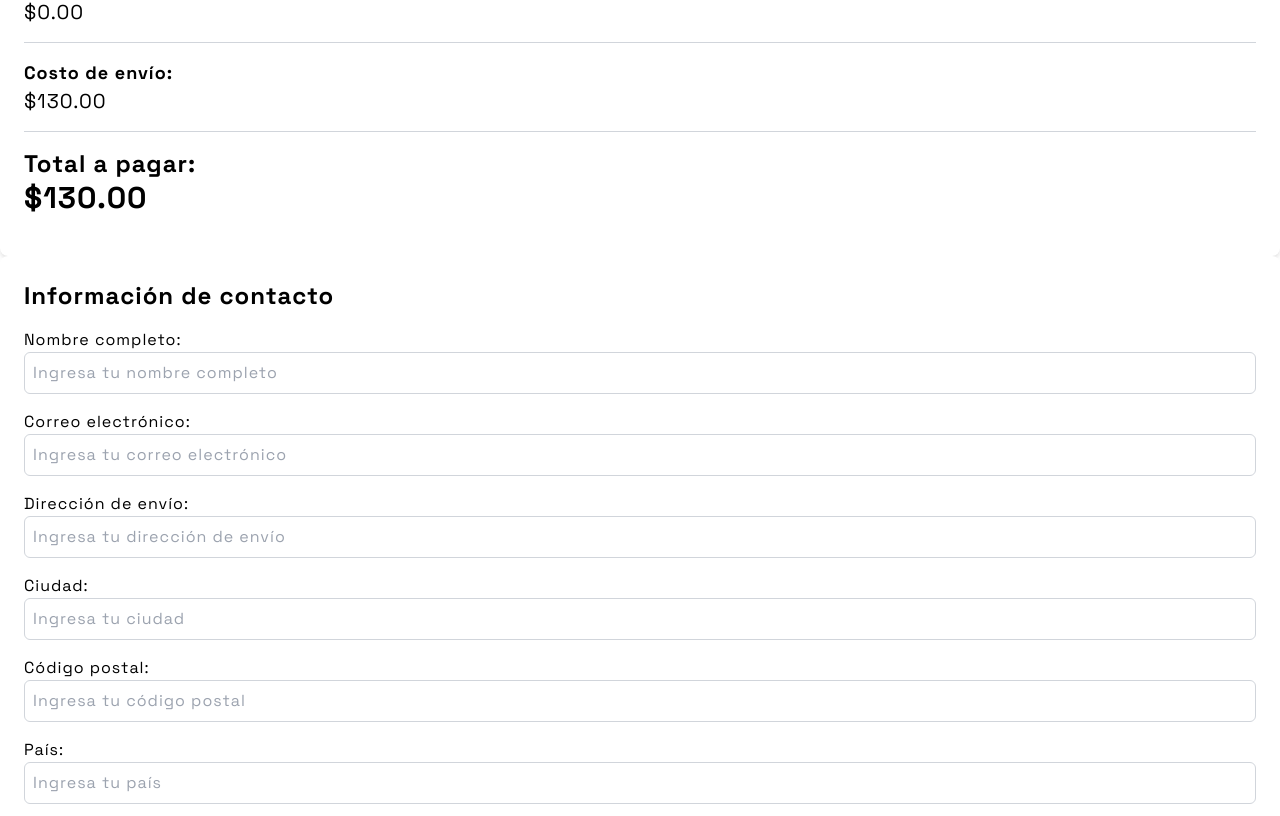
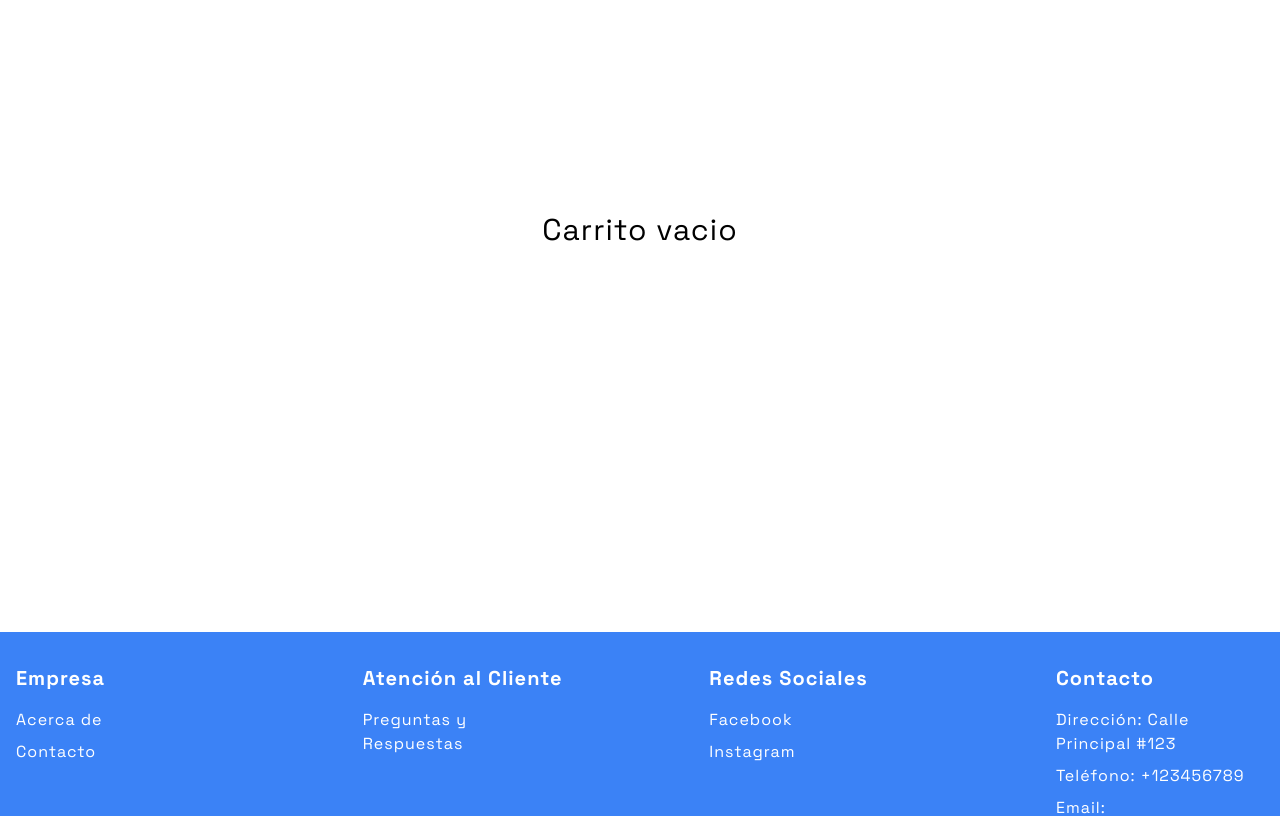
Before and after one commit to DavidReque/store, a Next.js app: page /carrito/checkout in a window 1280 px wide. Shown: the part 232-1048 px from the top of the page. Built offline with nearby package versions, Linux system fonts and the light colour scheme.

Commit message:
alerta y estilos de form

```diff
--- /dev/null
+++ b/app/carrito/checkout/Check.jsx
@@ -0,0 +1,27 @@
+'use client'
+
+import { useContext } from 'react'
+import CheckoutForm from '@/components/Forms/CheckoutForm'
+import InfoProduct from './InfoProduct'
+import { CartContext } from '@/app/context/CartContext'
+
+export default function Check () {
+  const { cartItems } = useContext(CartContext)
+
+  return (
+    <div>
+      {cartItems.length >= 1
+        ? (
+          <div>
+            <InfoProduct />
+            <CheckoutForm />
+          </div>
+          )
+        : (
+          <div className='flex justify-center items-center my-96'>
+            <h1 className='text-center text-3xl'>Carrito vacio</h1>
+          </div>
+          )}
+    </div>
+  )
+}
--- a/app/carrito/checkout/page.jsx
+++ b/app/carrito/checkout/page.jsx
@@ -1,11 +1,9 @@
-import CheckoutForm from '@/components/Forms/CheckoutForm'
-import InfoProduct from './InfoProduct'
+import Check from './Check'
 
 export default function page () {
   return (
     <div>
-      <InfoProduct />
-      <CheckoutForm />
+      <Check />
     </div>
   )
 }
--- a/components/Forms/CheckoutForm.jsx
+++ b/components/Forms/CheckoutForm.jsx
@@ -1,12 +1,15 @@
 'use client'
 
 import React, { useState } from 'react'
+import { ToastContainer, toast } from 'react-toastify'
 import dynamic from 'next/dynamic'
+import 'react-toastify/dist/ReactToastify.css'
 
 export function CheckoutForm () {
   const [formData, setFormData] = useState({
     name: '',
     email: '',
+    phone: '',
     address: '',
     city: '',
     zipCode: '',
@@ -24,10 +27,22 @@ export function CheckoutForm () {
     e.preventDefault()
     // Aquí puedes procesar la información del formulario, por ejemplo, enviarla a un servidor o realizar alguna acción con ella.
     console.log('Formulario enviado:', formData)
+    toast.success('Felicidades por tu compra', {
+      position: toast.POSITION.TOP_CENTER,
+      autoClose: 3000, // Duración de la notificación en milisegundos
+      hideProgressBar: false, // Ocultar la barra de progreso
+      closeOnClick: true, // Cerrar la notificación al hacer clic
+      pauseOnHover: true, // Pausar la notificación al pasar el mouse
+      draggable: false, // No permitir arrastrar la notificación
+      progress: undefined // Personalizar el componente de progreso
+
+    })
   }
 
   return (
-    <div className='bg-white p-6 rounded-lg shadow-lg'>
+    <div className='container mx-auto mt-8 px-4 md:flex'>
+      <ToastContainer />
+      <div className='bg-white p-6 rounded-lg shadow-lg md:w-1/2'>
         <h2 className='text-2xl font-semibold mb-4'>Información de contacto</h2>
         <form onSubmit={handleSubmit}>
           <div className='mb-4'>
@@ -56,6 +71,21 @@ export function CheckoutForm () {
               value={formData.email}
               onChange={handleChange}
               placeholder='Ingresa tu correo electrónico'
+              className='border border-gray-300 rounded-md p-2 w-full'
+              required
+            />
+          </div>
+          <div className='mb-4'>
+            <label htmlFor='phone' className='block font-medium'>
+              Teléfono:
+            </label>
+            <input
+              type='number'
+              id='phone'
+              name='phone'
+              value={formData.phone}
+              onChange={handleChange}
+              placeholder='Ingresa tu número telefónico'
               className='border border-gray-300 rounded-md p-2 w-full'
               required
             />
@@ -105,21 +135,6 @@ export function CheckoutForm () {
               required
             />
           </div>
-        <div className='mb-4'>
-          <label htmlFor='country' className='block font-medium'>
-            País:
-          </label>
-          <input
-            type='text'
-            id='country'
-            name='country'
-            value={formData.country}
-            onChange={handleChange}
-            placeholder='Ingresa tu país'
-            className='border border-gray-300 rounded-md p-2 w-full'
-            required
-          />
-        </div>
           <button
             type='submit'
             className='bg-blue-500 hover:bg-blue-700 text-white font-bold py-2 px-4 rounded focus:outline-none focus:shadow-outline'
@@ -128,6 +143,39 @@ export function CheckoutForm () {
           </button>
         </form>
       </div>
+      <div className='md:w-1/2 px-4'>
+        <div className='bg-white p-6 rounded-lg shadow-lg'>
+          <h2 className='text-2xl font-semibold mb-4'>Condiciones de compra</h2>
+          <div>
+            <h3>Condiciones de Compra</h3>
+            <ul>
+              <li>
+                <strong>Precios:</strong> Todos los precios incluyen impuestos.
+              </li>
+              <li>
+                <strong>Formas de Pago:</strong> Aceptamos tarjetas de crédito, débito y transferencias.
+              </li>
+              <li>
+                <strong>Envíos:</strong> Realizamos envíos nacionales e internacionales.
+              </li>
+              <li>
+                <strong>Devoluciones:</strong> Tienes 15 días para devolver tu compra.
+              </li>
+              <li>
+                <strong>Privacidad:</strong> Protegemos tus datos personales.
+              </li>
+              <li>
+                <strong>Atención al Cliente:</strong> Siempre estamos disponibles para ayudarte.
+              </li>
+              <li>
+                <strong>Garantía:</strong> Productos de calidad para tu satisfacción.
+              </li>
+            </ul>
+          </div>
+
+        </div>
+      </div>
+    </div>
   )
 }
 
```
Lines whose indentation alone changed are shown as unchanged.
